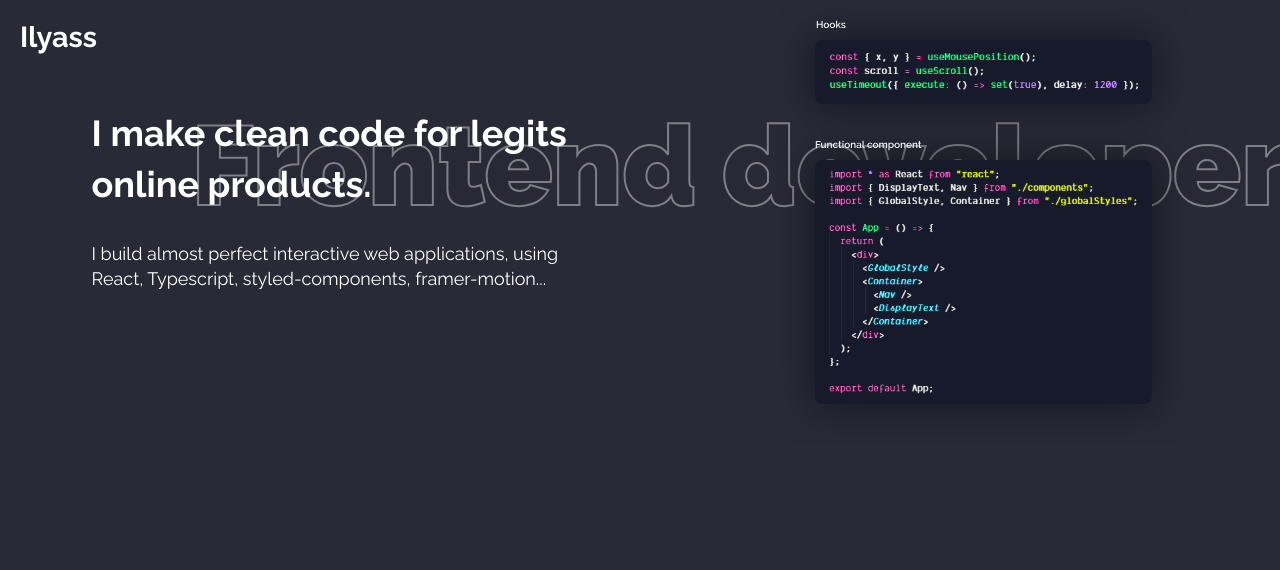
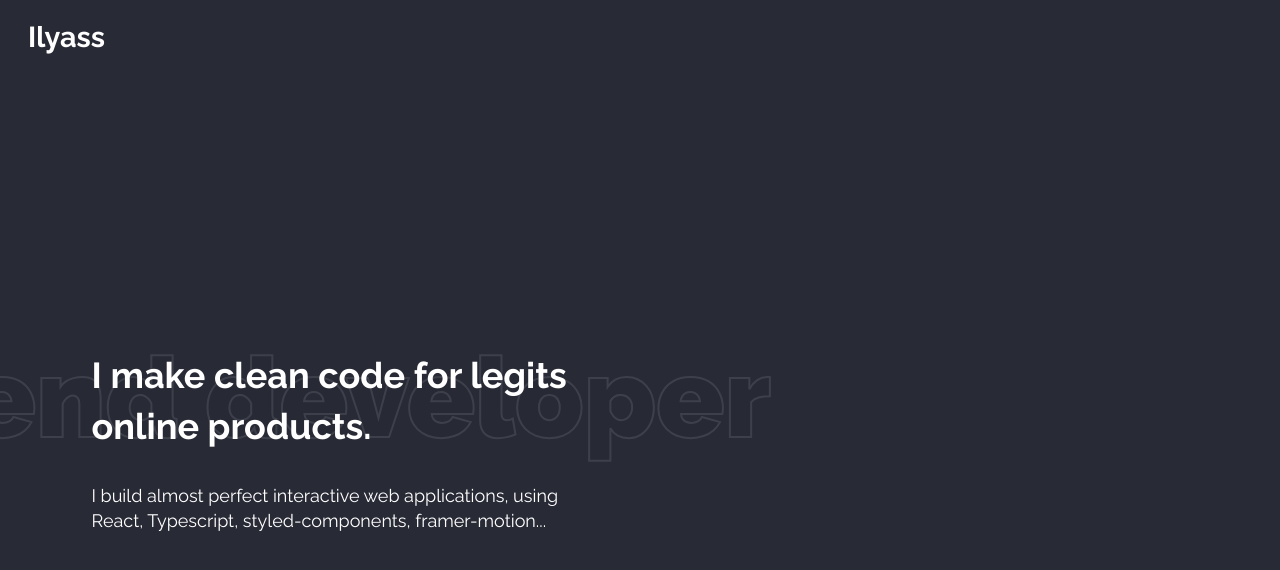
Before and after one commit to BenHakimIlyass/portfolio-typescript, a React (Create React App) app: page / in a window 1280 px wide. Shown: the top 570 px of the page. Built offline with nearby package versions, Linux system fonts and the light colour scheme.

Commit message:
Adding scroll renderer component, nav and fixing first section

```diff
--- a/src/App.tsx
+++ b/src/App.tsx
@@ -1,18 +1,34 @@
 import * as React from "react";
-import { FrontendDev, Nav } from "./components";
+import {
+  FrontendDev,
+  Nav,
+  ScrollRenderer,
+  Container,
+  Vstack
+} from "./components";
+import { makeProps } from "./utils";
+import { useTimeout } from "./hooks";
 import { GlobalStyle } from "./globalStyles";
 import { motion } from "framer-motion";
 
 const App = () => {
+  const logoAnimationEnds = useTimeout(4000);
   return (
     <motion.div
       initial={{ backgroundColor: "#000" }}
       animate={{ backgroundColor: "#282A36" }}
     >
       <GlobalStyle />
-
-      <Nav />
-      <FrontendDev />
+      <Container>
+        <Nav />
+      </Container>
+      {logoAnimationEnds && (
+        <ScrollRenderer {...makeProps(0)}>
+          <Vstack top={-10}>
+            <FrontendDev />
+          </Vstack>
+        </ScrollRenderer>
+      )}
     </motion.div>
   );
 };
--- a/src/components/displayText.tsx
+++ b/src/components/displayText.tsx
@@ -5,11 +5,12 @@ const DisplayText = ({ ...rest }) => {
   return (
     <Playgroud {...rest}>
       <Display
-        initial={{ x: "-200%", opacity: 0 }}
-        animate={{ x: 0, opacity: 0.4 }}
+        initial={{ x: "-120%", opacity: 0 }}
+        animate={{ x: 0, opacity: 0.17 }}
         transition={{
-          type: "spring",
-          stiffness: 10
+          duration: 2.6,
+          stiffness: 10,
+          ease: "easeOut"
         }}
       >
         Frontend developer
--- a/src/components/index.ts
+++ b/src/components/index.ts
@@ -1,6 +1,7 @@
 export { default as DisplayText } from "./displayText";
 export { default as Nav } from "./nav";
 export { default as Container } from "./container";
+export { default as ScrollRenderer } from "./scrollRenderer";
 export * from "./layouts";
 export * from "./typo";
 export * from "./views";
--- a/src/components/nav/index.tsx
+++ b/src/components/nav/index.tsx
@@ -18,7 +18,7 @@ const Nav = () => {
             duration: 2,
             ease: [0.6, 0, 0, 1]
           }}
-          style={{ position: "absolute", margin: 20 }}
+          style={{ position: "fixed", margin: 20 }}
         >
           Ilyass
         </AnimatedH4>
--- /dev/null
+++ b/src/components/scrollRenderer/index.tsx
@@ -0,0 +1,37 @@
+import * as React from "react";
+import { motion, AnimatePresence } from "framer-motion";
+import { useScroll } from "../../hooks";
+
+type Props = {
+  children: JSX.Element | JSX.Element[];
+  max: number;
+  min?: number;
+  native?: boolean;
+  final?: boolean;
+};
+
+const ScrollRenderer = ({ children, max, min, native, final }: Props) => {
+  const { scroll, isOnScreen } = useScroll({ max: max, min: min ? min : 0 });
+  return (
+    <AnimatePresence exitBeforeEnter>
+      {(final && !!min ? scroll > min : isOnScreen) && (
+        <motion.div
+          style={native ? {} : { position: "fixed", width: "100%", top: "44%" }}
+          transition={{ type: "tween" }}
+          initial={{ opacity: 0, y: (scroll - (!!min ? min : 0)) * 0.025 }}
+          animate={{
+            opacity: 1,
+            y: !final ? (scroll - (!!min ? min : 0)) * 0.025 : 0
+          }}
+          exit={{
+            y: !final ? (scroll - (!!min ? min : 0)) * 0.025 : 0,
+            opacity: 0
+          }}
+        >
+          {children}
+        </motion.div>
+      )}
+    </AnimatePresence>
+  );
+};
+export default ScrollRenderer;
--- a/src/components/views/frontendDev/imgs.tsx
+++ b/src/components/views/frontendDev/imgs.tsx
@@ -2,19 +2,22 @@ import React from "react";
 import styled from "styled-components";
 import { motion } from "framer-motion";
 
-const Imgs = () => (
-  <div style={{ width: 417, height: 400, position: "relative", zIndex: 99 }}>
-    <Hooks delay={0.4} />
-    <Code delay={0.2} />
+const motions = (delay: number) => ({
+  initial: { y: 200, opacity: 0 },
+  animate: { y: 0, opacity: 1 },
+  transition: { delay: delay }
+});
+const Imgs = ({ delay }: { delay: number }) => (
+  <div style={{ width: 517, height: 500, position: "relative", zIndex: 99 }}>
+    <Hooks delay={delay + 0.4} />
+    <Code delay={delay + 0.2} />
   </div>
 );
 const Code = ({ delay }: { delay: number }) => {
   return (
     <motion.svg
       style={{ position: "absolute", top: 120 }}
-      initial={{ y: 200, opacity: 0 }}
-      animate={{ y: 0, opacity: 1 }}
-      transition={{ delay: delay }}
+      {...motions(delay)}
       width="100%"
       height="324"
       viewBox="0 0 417 324"
@@ -93,9 +96,7 @@ const Hooks = ({ delay }: { delay: number }) => {
   return (
     <motion.svg
       style={{ position: "absolute" }}
-      initial={{ y: 200, opacity: 0 }}
-      animate={{ y: 0, opacity: 1 }}
-      transition={{ delay: delay }}
+      {...motions(delay)}
       width="100%"
       height="144"
       viewBox="0 0 417 144"
--- a/src/components/views/frontendDev/index.tsx
+++ b/src/components/views/frontendDev/index.tsx
@@ -18,7 +18,15 @@ const FrontendDev = () => {
         <Hstack space={1} alignItems="center" justifyContent="space-around">
           <div style={{ maxWidth: 500 }}>
             <Vstack space={2}>
-              <AnimatedH3 style={{ zIndex: 1 }}>
+              <AnimatedH3
+                style={{ zIndex: 1 }}
+                animate={{
+                  opacity: 1
+                }}
+                initial={{
+                  opacity: 0
+                }}
+              >
                 I make clean code for legits online products.
               </AnimatedH3>
               <AnimatedP style={{ zIndex: 1 }}>
@@ -28,12 +36,12 @@ const FrontendDev = () => {
             </Vstack>
           </div>
           <div style={{ width: 414, height: "auto" }}>
-            <Img />
+            <Img delay={1} />
           </div>
         </Hstack>
       </Container>
       <div style={{ display: "relative" }}>
-        <DisplayText style={{ top: 100, left: 200, zIndex: 0 }} />
+        <DisplayText style={{ top: 140, left: 160, zIndex: 0 }} />
       </div>
     </Wrapper>
   );
@@ -41,7 +49,6 @@ const FrontendDev = () => {
 const Wrapper = styled.div`
   width: 100%;
   height: 100vh;
-  overflow: hidden;
   position: relative;
 `;
 export default FrontendDev;
--- a/src/globalStyles/index.ts
+++ b/src/globalStyles/index.ts
@@ -3,8 +3,8 @@ export const GlobalStyle = createGlobalStyle`
 body{
   margin:0;
   background-color:#282A36;
-  height:100vh;
-  overflow:hidden;
+  height:10000px;
+  overflow-x:hidden;
 }
 h1,h2,h3,h4,h5,h6,p{
   margin:0;
--- a/src/hooks/index.ts
+++ b/src/hooks/index.ts
@@ -1 +1,2 @@
 export { default as useTimeout } from "./useTimeout";
+export { default as useScroll } from "./useScroll";
--- /dev/null
+++ b/src/hooks/useScroll.ts
@@ -0,0 +1,35 @@
+import React from "react";
+
+type Props = {
+  max?: number;
+  min?: number;
+};
+type Dist = { scroll: number; isOnScreen: boolean; isScrolling: boolean };
+// A hook for tracking vertical scroll
+export default ({ min, max }: Props): Dist => {
+  const [scroll, setScroll] = React.useState<number>(0);
+  const [isScrolling, setScrolling] = React.useState<boolean>(false);
+
+  // check if the screen scroll match the min and max
+  const isOnScreen = (): boolean =>
+    typeof max === "number" &&
+    typeof min === "number" &&
+    scroll >= min &&
+    scroll < max;
+
+  React.useEffect(() => {
+    const handleScroll = (e: any): void =>
+      setScroll(e.target.documentElement.scrollTop);
+    window.addEventListener("scroll", handleScroll);
+    // cleanup function
+    return () => window.removeEventListener("scroll", handleScroll);
+  }, []);
+
+  React.useEffect(() => {
+    setScrolling(true);
+    let timeout = setTimeout(() => setScrolling(false), 100);
+    return () => clearTimeout(timeout);
+  }, [scroll]);
+
+  return { scroll: scroll, isOnScreen: isOnScreen(), isScrolling: isScrolling };
+};
--- /dev/null
+++ b/src/utils/index.ts
@@ -0,0 +1,19 @@
+// utils
+const makeDistance = (coefficient: number) => 500 * coefficient;
+const makeGap = (coefficient: number) => 700 * coefficient;
+
+// return 0 or a gap
+export const makeMin = (coefficient: number) =>
+  coefficient === 0 ? 0 : makeDistance(coefficient) + makeGap(coefficient);
+
+// return a distance from min
+export const makeMax = (coefficient: number) =>
+  coefficient === 0
+    ? makeDistance(coefficient + 1)
+    : makeMin(coefficient) + 500;
+
+// wrap props
+export const makeProps = (coefficient: number, max?: number) => ({
+  min: makeMin(coefficient),
+  max: max ? makeMax(max) : makeMax(coefficient)
+});
```
